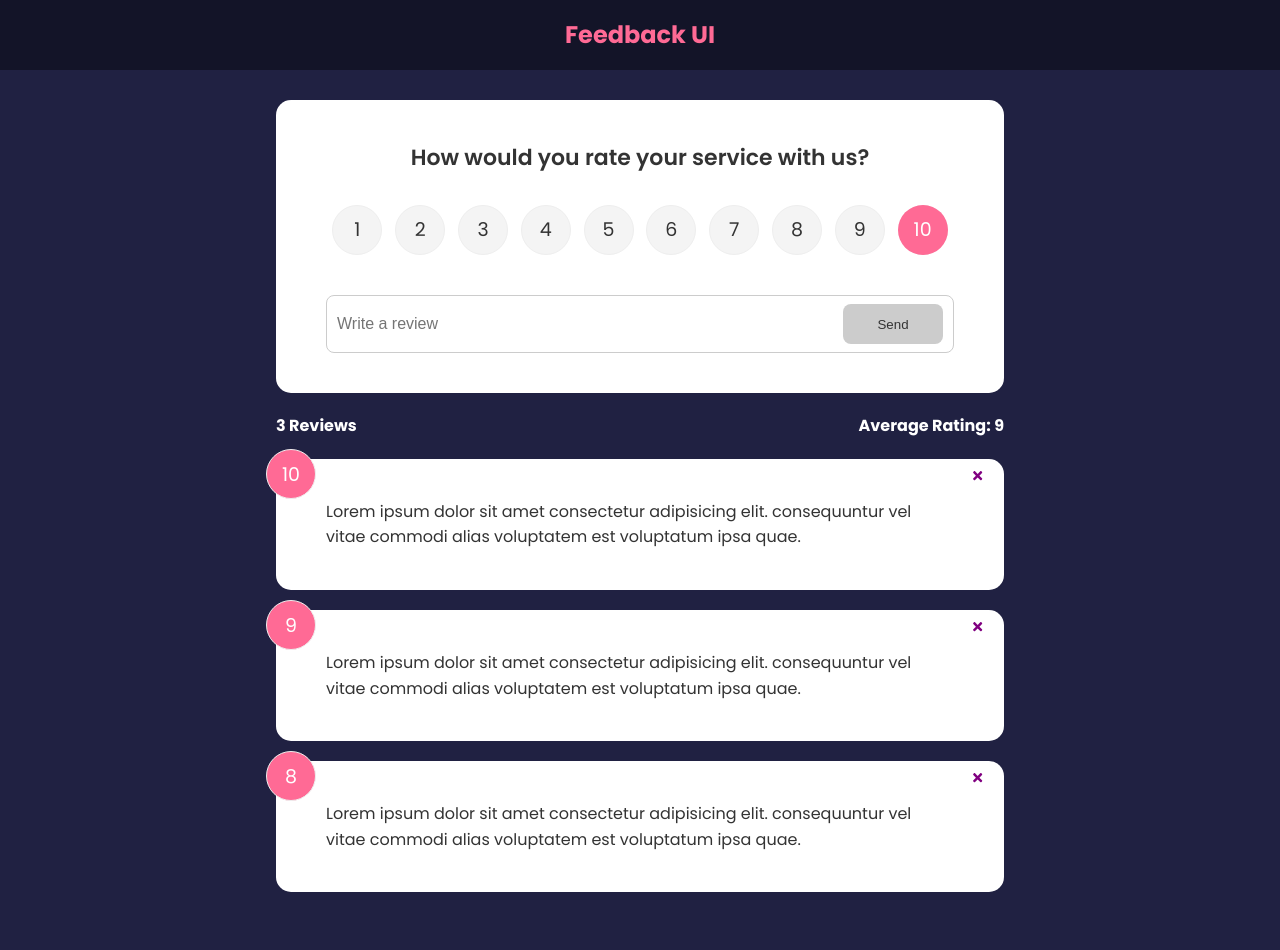
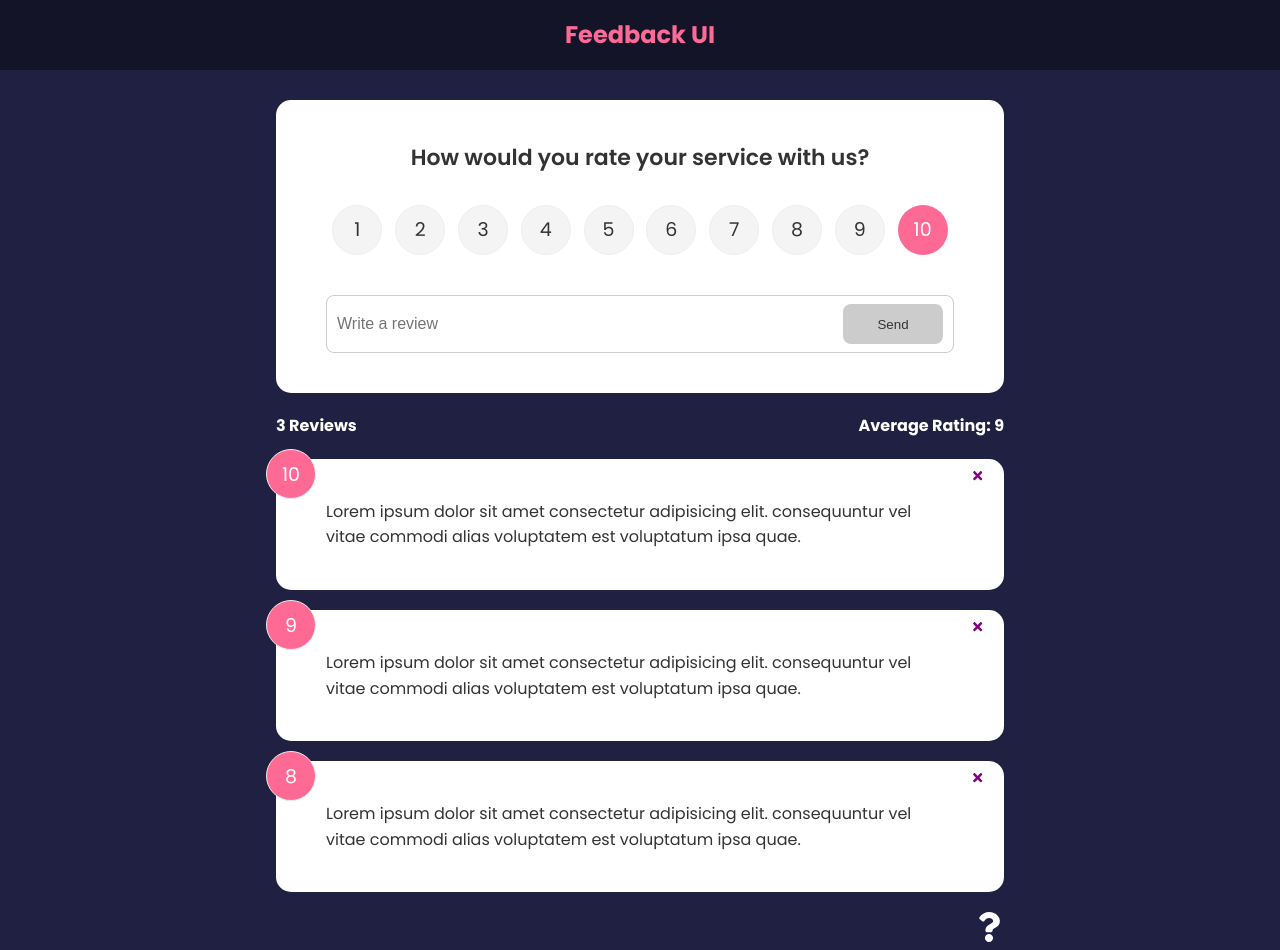
Before and after one commit to CESAR-JARAMILLO/React-Feedback-UI, a React (Create React App) app: page / in a window 1280 px wide. Before the commit the page ends 912 px from the top, so only its background shows below. Built offline with nearby package versions, Linux system fonts and the light colour scheme; the HTML template or start-up script is replaced by a standard one.

Commit message:
added AboutIconLink component

```diff
--- a/src/App.js
+++ b/src/App.js
@@ -6,6 +6,7 @@
 import FeedbackList from './components/FeedbackList'
 import FeedbackStats from './components/FeedbackStats'
 import FeedbackForm from './components/FeedbackForm'
+import AboutIconLink from './components/AboutIconLink'
 import AboutPage from './pages/AboutPage'
 
 function App() {
@@ -42,6 +43,7 @@
 
           <Route  path='/about' element={<AboutPage />} />
         </Routes>
+        <AboutIconLink />
       </div>
     </Router>
   )
```
